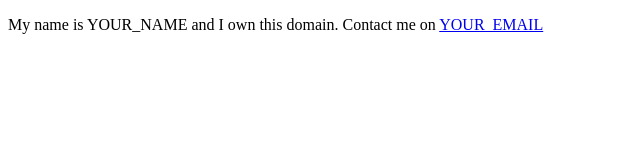
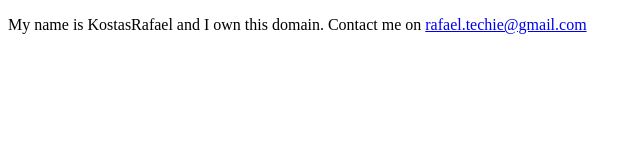
Before and after one commit to KostasRafael/KostasRafael.github.io, a plain HTML site: page index.html in a window 1280 px wide. Shown: the whole page, without its empty margins (0-640 px from the left). Drawn offline with Linux system fonts and the light colour scheme.

Commit message:
First commit

```diff
--- a/index.html
+++ b/index.html
@@ -9,7 +9,8 @@
 </head>
 
 <body>
-    <p> My name is YOUR_NAME and I own this domain. Contact me on <a href="mailto:YOUR_EMAIL">YOUR_EMAIL</a> </p>
+    <p> My name is KostasRafael and I own this domain. Contact me on <a
+            href="mailto:rafael.techie@gmail.com">rafael.techie@gmail.com</a> </p>
 </body>
 
 </html>
```
